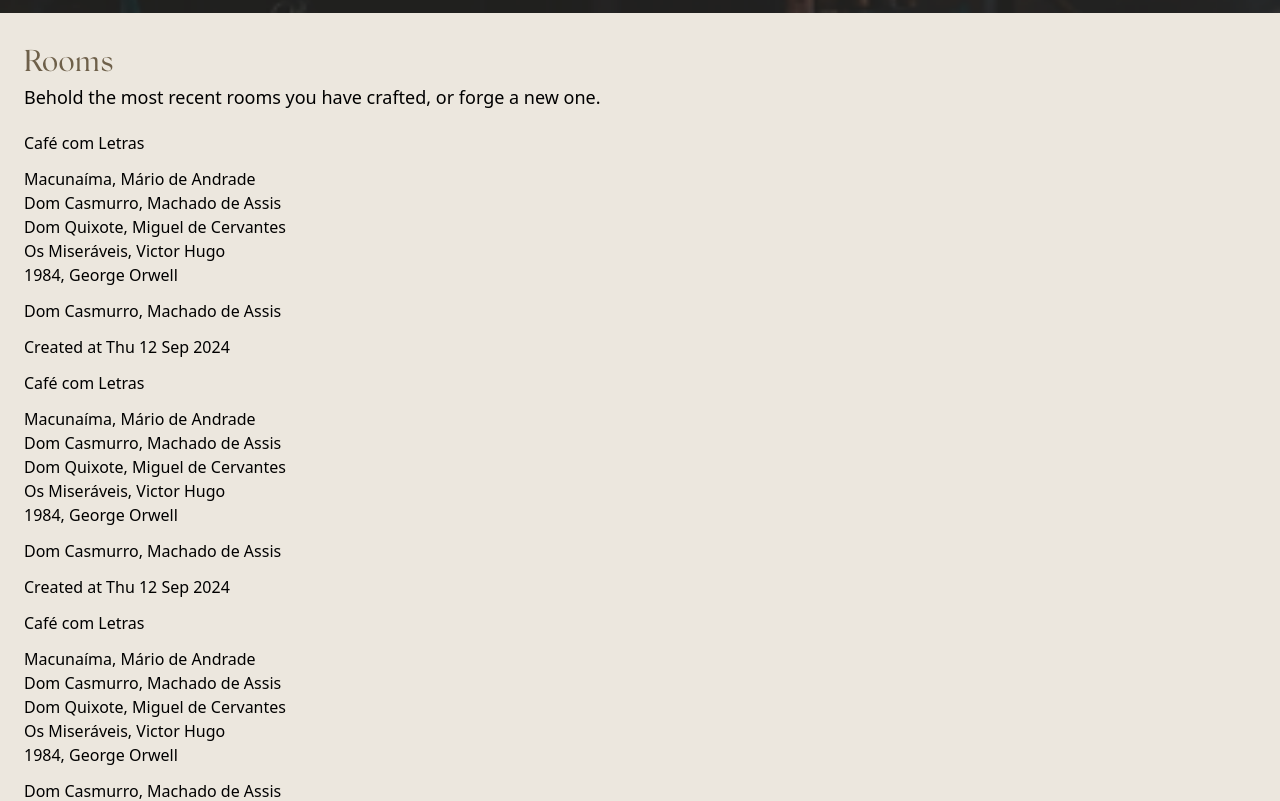
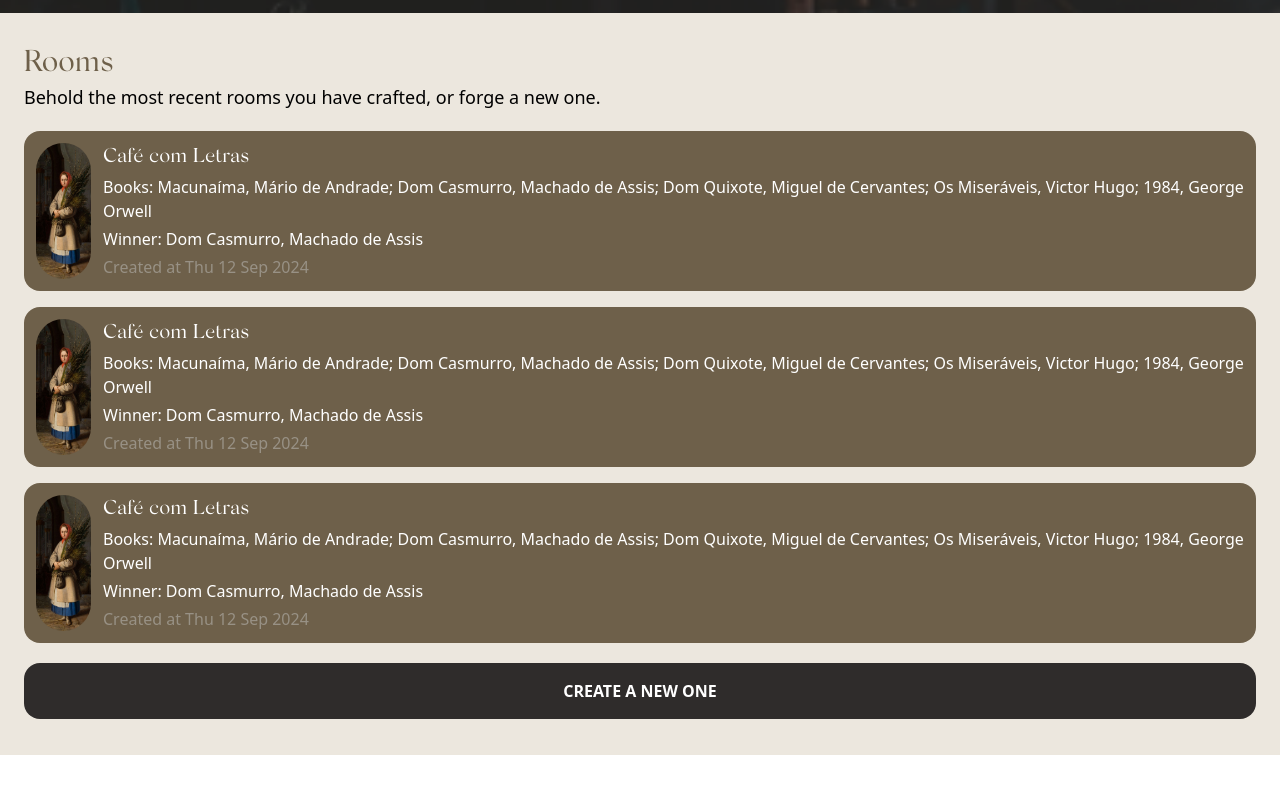
Before and after one commit to carolinaparisi/dom-app, a Next.js app: page / in a window 1280 px wide. Shown: the part 1000-1801 px from the top of the page. After the commit the page ends 1755 px from the top, so only its background shows below. Built offline with nearby package versions, Linux system fonts and the light colour scheme; no server answers; sample sign-in values are in the browser's storage.

Commit message:
feat: style RoomCard component

```diff
--- a/src/app/page.tsx
+++ b/src/app/page.tsx
@@ -61,7 +61,7 @@ export default function Lobby() {
                 </div>
               </div>
             </div>
-            <div className="flex flex-col gap-3">
+            <div className="flex flex-col gap-4">
               {initialRooms.map((room) => {
                 return (
                   <RoomCard
--- a/src/components/RoomCard.tsx
+++ b/src/components/RoomCard.tsx
@@ -1,4 +1,6 @@
 import { Book } from '@/utils/books';
+import Image from 'next/image';
+import roomBanner from '../../public/images/welcome.png';
 
 interface RoomCardProps {
   name: string;
@@ -9,14 +11,24 @@ interface RoomCardProps {
 export default function RoomCard({ name, books, winner }: RoomCardProps) {
   return (
     <>
-      <div>{name}</div>
-      <div>
-        {books.map((book) => {
-          return <div key={book.id}>{book.title}</div>;
-        })}
+      <div className="align-center flex w-full gap-3 rounded-2xl bg-primary p-3 text-white">
+        <Image
+          className="rounded-full"
+          alt=""
+          src={roomBanner}
+          priority
+          width={55}
+          height={110}
+        />
+        <div className="flex flex-col justify-center gap-1">
+          <div className="font-silk text-xl">{name}</div>
+          <div className="line-clamp-2">
+            {`Books: ` + books.map((book) => book.title).join('; ')}
+          </div>
+          <div className="line-clamp-1">{`Winner: ${winner}`}</div>
+          <div className="text-gray">Created at Thu 12 Sep 2024</div>
+        </div>
       </div>
-      <div>{winner}</div>
-      <div>Created at Thu 12 Sep 2024</div>
     </>
   );
 }
```
